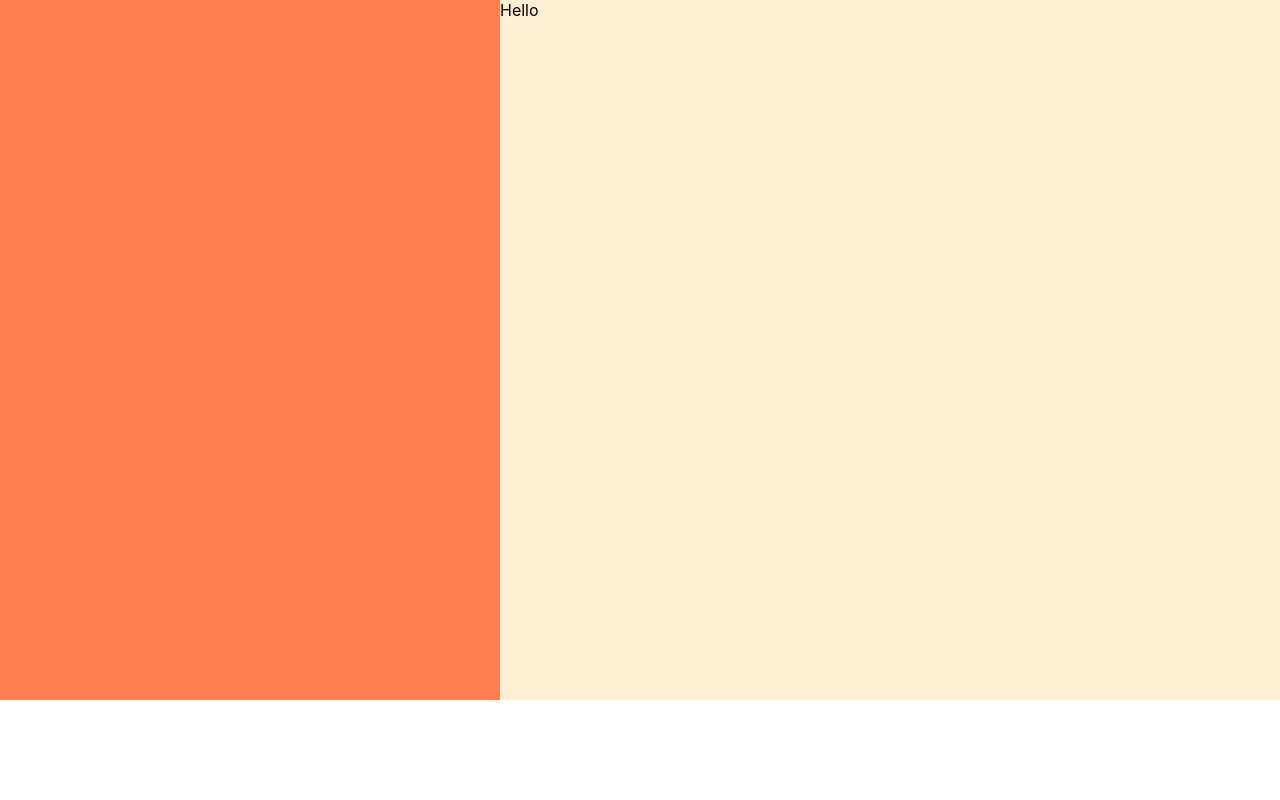
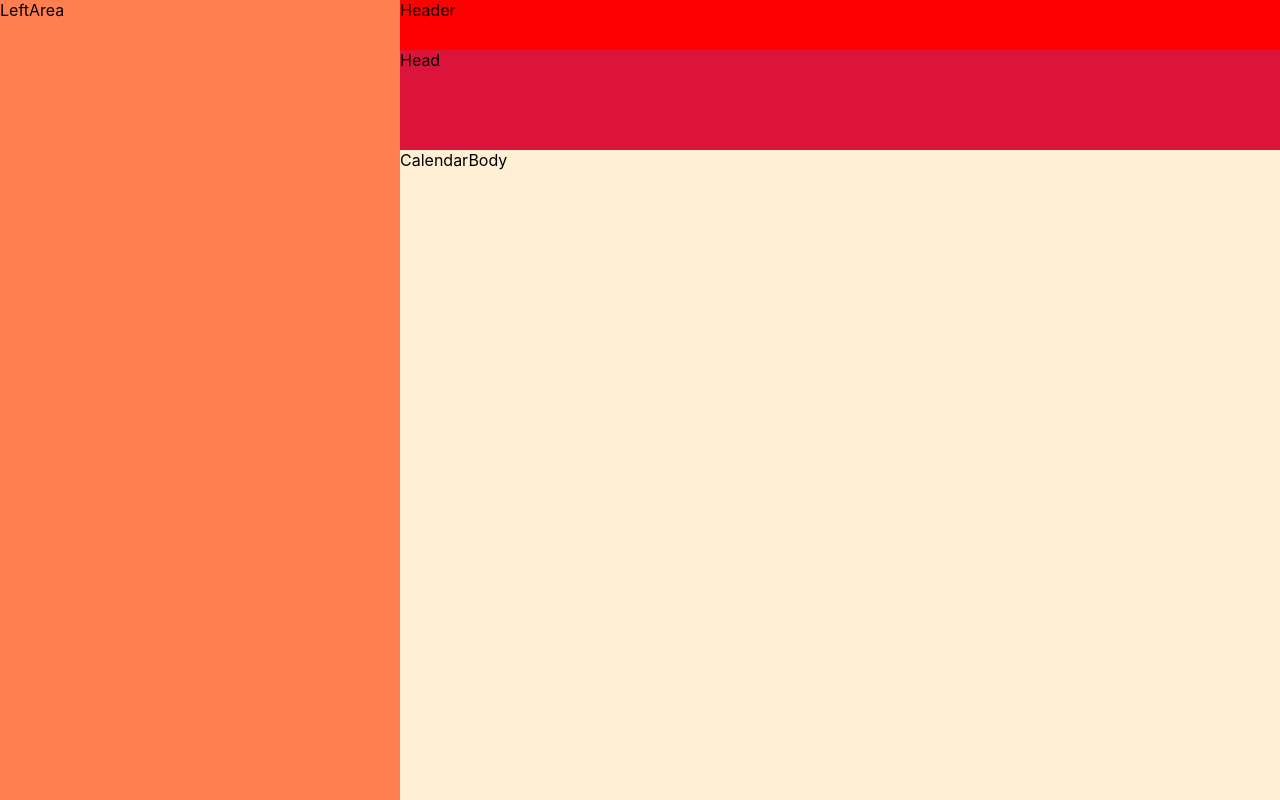
Before and after one commit to RudyPark3091/react-stuff, a React (Create React App) app: page / in a window 1280 px wide. Built offline with nearby package versions, Linux system fonts and the light colour scheme.

Commit message:
Add calendar layout

```diff
--- a/src/App.js
+++ b/src/App.js
@@ -5,10 +5,10 @@ import styled from 'styled-components';
 import LeftArea from './components/LeftArea.js';
 import RightArea from './components/RightArea.js';
 
-function App() {
+function App(props) {
 	const Container = styled.div`
-		width: ${props => props.width ? props.width : "100%"};
-		height: 700px;
+		width: 100%;
+		height: 100vh;
 		display: flex;
 		justify-content: center;
 		align-items: center;
@@ -16,8 +16,8 @@ function App() {
 
   return (
 		<Container>
-			<LeftArea></LeftArea>
-			<RightArea></RightArea>
+			<LeftArea width={props.width}></LeftArea>
+			<RightArea width={props.width}></RightArea>
 		</Container>
   );
 }
--- /dev/null
+++ b/src/components/Calendar.js
@@ -0,0 +1,30 @@
+import React from 'react';
+import styled from 'styled-components';
+
+import CalendarBody from './CalendarBody.js';
+
+const Calendar = (props) => {
+	const HEADER_HEIGHT = props.header ? props.header : `50px`;
+	const CALENDAR_HEAD_HEIGHT = `100px`;
+
+	const Container = styled.div`
+		width: 100%;
+		height: calc(100% - ${HEADER_HEIGHT});
+		background-color: white;
+	`;
+
+	const Head = styled.div`
+		width: 100%;
+		height: ${CALENDAR_HEAD_HEIGHT};
+		background-color: crimson;
+	`;
+
+	return (
+		<Container>
+			<Head>Head</Head>
+			<CalendarBody headHeight={CALENDAR_HEAD_HEIGHT}></CalendarBody>
+		</Container>
+	);
+}
+
+export default Calendar;
--- /dev/null
+++ b/src/components/CalendarBody.js
@@ -0,0 +1,21 @@
+import React from 'react';
+import styled from 'styled-components';
+
+const CalendarBody = (props) => {
+	const CALENDAR_HEAD_HEIGHT = props.headHeight ? props.headHeight : `100px`;
+
+	const Container = styled.div`
+		width: 100%;
+		height: calc(100% - ${CALENDAR_HEAD_HEIGHT});
+		background-color: papayawhip;
+		display: grid;
+		grid-template-rows: repeat(6, 1fr);
+		grid-template-columns: repeat(7, 1fr);
+	`;
+
+	return (
+	<Container>CalendarBody</Container>
+	);
+}
+
+export default CalendarBody;
--- a/src/components/LeftArea.js
+++ b/src/components/LeftArea.js
@@ -3,7 +3,7 @@ import styled from 'styled-components';
 
 const LeftArea = (props) => {
 	const Container = styled.div`
-		width: ${props => props.width ? props.width : "500"}px;
+		width: ${props.width ? props.width : "400px"};
 		height: 100%;
 		background-color: tomato;
 
@@ -20,7 +20,7 @@ const LeftArea = (props) => {
 
 	return (
 		<Container>
-			{props.children}
+			LeftArea
 		</Container>
 	)
 }
--- a/src/components/RightArea.js
+++ b/src/components/RightArea.js
@@ -1,11 +1,20 @@
 import React from 'react';
 import styled from 'styled-components';
 
+import Calendar from './Calendar.js';
+
 const RightArea = (props) => {
+	const HEADER_HEIGHT = `50px`;
+
+	const Header = styled.div`
+		width: 100%;
+		height: ${HEADER_HEIGHT};
+		background-color: red;
+	`;
+
 	const Container = styled.div`
-		width: calc(100% - ${props => props.width ? props.width : "500px"});
+		width: calc(100% - ${props.width ? props.width : "400px"});
 		height: 100%;
-		background-color: papayawhip;
 
 		&:hover {
 			background-color: beige;
@@ -20,9 +29,10 @@ const RightArea = (props) => {
 
 	return (
 		<Container>
-			<div>Hello</div>
+			<Header>Header</Header>
+			<Calendar header={HEADER_HEIGHT}></Calendar>
 		</Container>
-	)
+	);
 }
 
 export default RightArea;
--- a/src/index.js
+++ b/src/index.js
@@ -5,7 +5,7 @@ import App from './App';
 
 ReactDOM.render(
   <React.StrictMode>
-    <App />
+    <App width="400px"/>
   </React.StrictMode>,
   document.getElementById('root')
 );
```
